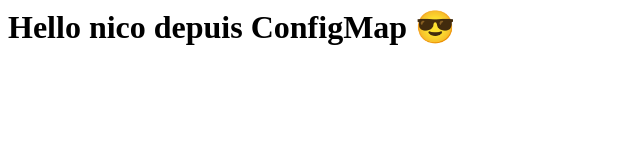
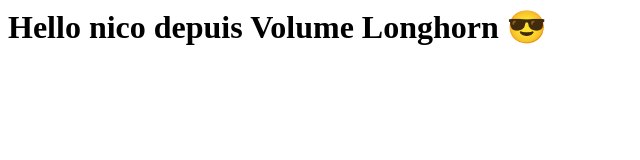
Before and after one commit to Napadelice/staticweb, a plain HTML site: page static/index.html in a window 1280 px wide. Shown: the whole page, without its empty margins (0-640 px from the left). Drawn offline with Linux system fonts and the light colour scheme.

Commit message:
move html page to longhorn volume

```diff
--- a/static/index.html
+++ b/static/index.html
@@ -1,3 +1 @@
-<html>
-    <body><h1>Hello nico depuis ConfigMap 😎</h1></body>
-  </html>
+<html><body><h1>Hello nico depuis Volume Longhorn 😎</h1></body></html>
```
Also changed, not shown: 3 other files.
